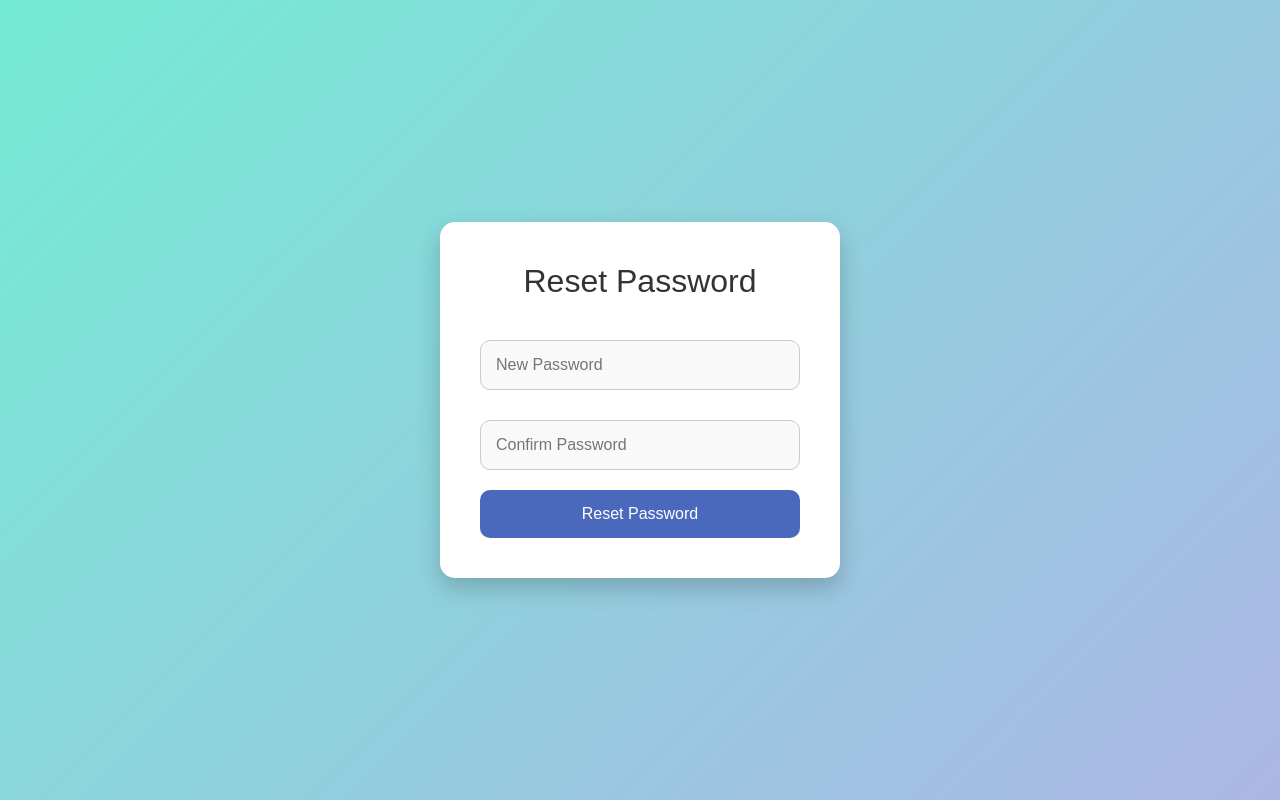
After one commit to siriveeramalla/sirii, a Django app: page /reset-password/ in a window 1280 px wide. The commit adds this page. Run offline with Django 5.2, Linux system fonts and the light colour scheme.

Commit message:
update all

```diff
--- a/varuni/templates/login.html
+++ b/varuni/templates/login.html
@@ -95,6 +95,9 @@
         <button type="submit">Login</button>
     </form>
     <a class="link" href="{% url 'register' %}">Don't have an account? Register</a>
+    <div class="links">
+        <a href="{% url 'forgot_password' %}">Forgot Password?</a>
+    </div>
 </div>
 </body>
 </html>
--- /dev/null
+++ b/varuni/templates/reset_password.html
@@ -0,0 +1,84 @@
+{% load static %}
+<!DOCTYPE html>
+<html lang="en">
+<head>
+    <meta charset="UTF-8">
+    <title>Reset Password</title>
+    <link rel="stylesheet" href="https://cdn.jsdelivr.net/npm/bootstrap@5.3.2/dist/css/bootstrap.min.css">
+    <style>
+        body {
+    background: linear-gradient(135deg, #74ebd5 0%, #ACB6E5 100%);
+    font-family: 'Poppins', sans-serif;
+    height: 100vh;
+    margin: 0;
+    display: flex;
+    align-items: center;
+    justify-content: center;
+}
+
+.container {
+    background: white;
+    padding: 40px;
+    border-radius: 15px;
+    box-shadow: 0 10px 25px rgba(0, 0, 0, 0.2);
+    width: 100%;
+    max-width: 400px;
+}
+
+h2 {
+    text-align: center;
+    margin-bottom: 30px;
+    color: #333;
+}
+
+form input[type="email"],
+form input[type="text"],
+form input[type="password"] {
+    width: 100%;
+    padding: 12px 15px;
+    margin: 10px 0 20px 0;
+    border: 1px solid #ccc;
+    border-radius: 10px;
+    background: #f9f9f9;
+}
+
+form button {
+    width: 100%;
+    background-color: #4a69bd;
+    color: white;
+    padding: 12px;
+    border: none;
+    border-radius: 10px;
+    font-size: 16px;
+    transition: 0.3s;
+}
+
+form button:hover {
+    background-color: #1e3799;
+}
+
+.message {
+    text-align: center;
+    color: red;
+    margin-bottom: 15px;
+}
+
+    </style>
+</head>
+<body>
+    <div class="container">
+        <h2>Reset Password</h2>
+        {% if messages %}
+          {% for message in messages %}
+            <div class="message">{{ message }}</div>
+          {% endfor %}
+        {% endif %}
+        <form method="post">
+            {% csrf_token %}
+            <input type="password" name="password" placeholder="New Password" required>
+            <input type="password" name="confirm_password" placeholder="Confirm Password" required>
+            <button type="submit">Reset Password</button>
+        </form>
+    </div>
+</body>
+</html>
--- a/varuni/urls.py
+++ b/varuni/urls.py
@@ -17,5 +17,9 @@ urlpatterns = [
     path('update-editing-status/<int:room_id>/', views.update_editing_status, name='update_editing_status'),
     path('get-editing-users/<int:room_id>/', views.get_editing_users, name='get_editing_users'),
     path('logout-room/<str:room_id>/', views.logout_room_users, name='logout_room_users'),
+    path('forgot-password/', views.forgot_password, name='forgot_password'),
+    path('verify-otp/', views.verify_otp, name='verify_otp'),
+    path('reset-password/', views.reset_password, name='reset_password'),
+
 
 ]
--- a/varuni/views.py
+++ b/varuni/views.py
@@ -20,7 +20,9 @@ from django.views.decorators.csrf import csrf_exempt
 from django.utils.timezone import now
 from django.core.cache import cache
 from django.http import HttpResponse
-
+from django.core.mail import send_mail
+from django.conf import settings
+import random
 @csrf_exempt
 def update_editing_status(request, room_id):
     if request.method == "POST" and request.user.is_authenticated:
@@ -45,17 +47,30 @@ def get_editing_users(request, room_id):
 def home(request):
     return render(request,"home.html")
 def register(request):
-    if request.method == "POST":
-        form = UserCreationForm(request.POST)
-        if form.is_valid():
-            user = form.save()
-            login(request, user, backend='django.contrib.auth.backends.ModelBackend')
-            return redirect("dashboard")
+    if request.method == 'POST':
+        username = request.POST['username']
+        email = request.POST['email']
+        password1 = request.POST['password1']
+        password2 = request.POST['password2']
+
+        if password1 == password2:
+            if User.objects.filter(username=username).exists():
+                messages.error(request, 'Username already exists.')
+            elif User.objects.filter(email=email).exists():
+                messages.error(request, 'Email already registered.')
+            else:
+                user = User.objects.create_user(username=username, email=email, password=password1)
+                user.save()
+
+                # Authenticate the user
+                user = authenticate(request, username=username, password=password1)
+                if user is not None:
+                    login(request, user)
+
+                return redirect('dashboard')  # or wherever you want
         else:
-            return render(request, "register.html", {"form": form})
-    else:
-        form = UserCreationForm()
-    return render(request, "register.html", {"form": form})
+            messages.error(request, 'Passwords do not match.')
+    return render(request, 'register.html')
 @login_required
 def dashboard(request):
     rooms = Room.objects.all()  # Get all rooms
@@ -70,7 +85,7 @@ def create_room(request):
             return render(request, "create_room.html", {"error": "Room name already exists!"})
 
         Room.objects.create(name=room_name, password=room_password, admin=request.user)
-        return redirect("home")
+        return redirect("dashboard")
 
     return render(request, "create_room.html")
 @login_required
@@ -178,3 +193,50 @@ def logout_room_users(request, room_id):
         count, _ = UserStatus.objects.filter(room_id=room_id).delete()
         return HttpResponse(f"{count} users logged out from room {room_id}")
     return HttpResponse("Unauthorized", status=401)
+def forgot_password(request):
+    if request.method == 'POST':
+        email = request.POST.get('email')
+        try:
+            user = User.objects.get(email=email)
+            otp = str(random.randint(100000, 999999))
+            request.session['reset_email'] = email
+            request.session['otp'] = otp
+            send_mail(
+                'Password Reset OTP',
+                f'Your OTP for password reset is: {otp}',
+                settings.EMAIL_HOST_USER,
+                [email],
+                fail_silently=False,
+            )
+            return redirect('verify_otp')
+        except User.DoesNotExist:
+            messages.error(request, "No account with this email.")
+            return redirect('forgot_password')
+    return render(request, 'forgot_password.html')
+
+def verify_otp(request):
+    if request.method == 'POST':
+        otp_entered = request.POST.get('otp')
+        otp_session = request.session.get('otp')
+        if otp_entered == otp_session:
+            return redirect('reset_password')
+        else:
+            messages.error(request, "Invalid OTP")
+            return redirect('verify_otp')
+    return render(request, 'verify_otp.html')
+
+def reset_password(request):
+    if request.method == 'POST':
+        password = request.POST.get('password')
+        confirm_password = request.POST.get('confirm_password')
+        if password == confirm_password:
+            email = request.session.get('reset_email')
+            user = User.objects.get(email=email)
+            user.set_password(password)
+            user.save()
+            messages.success(request, "Password reset successful. Please login.")
+            return redirect('login')  # Update with your login URL name
+        else:
+            messages.error(request, "Passwords do not match.")
+            return redirect('reset_password')
+    return render(request, 'reset_password.html')
```
Also changed, not shown: suhitha/settings.py (+7 -1 lines), varuni/templates/forgot_password.html (added, +83 -0 lines), varuni/templates/register.html (+11 -3 lines), varuni/templates/verify_otp.html (added, +83 -0 lines), db.sqlite3.
